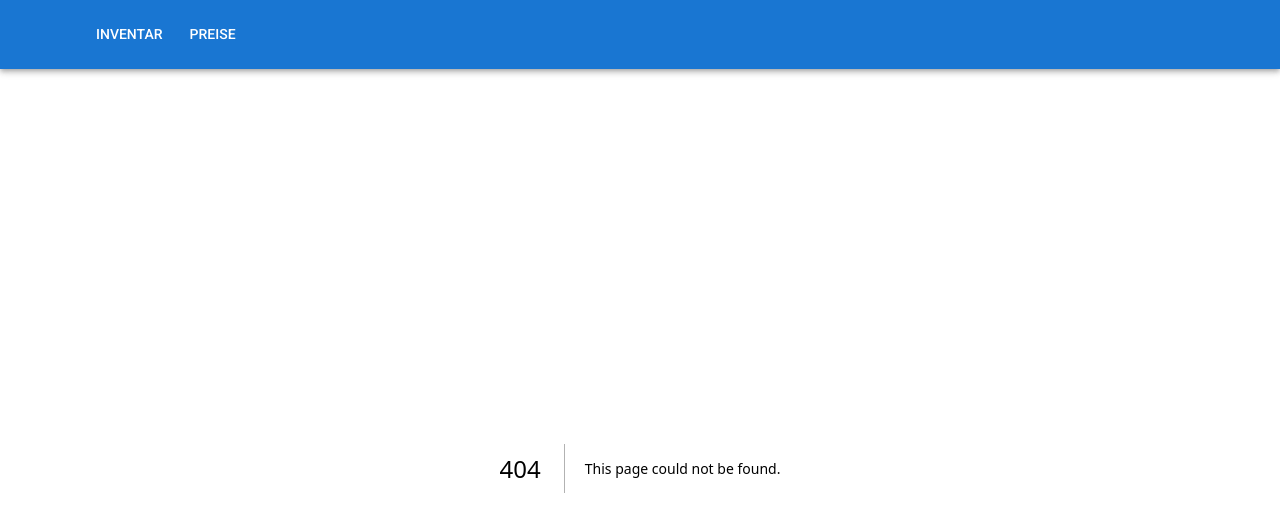
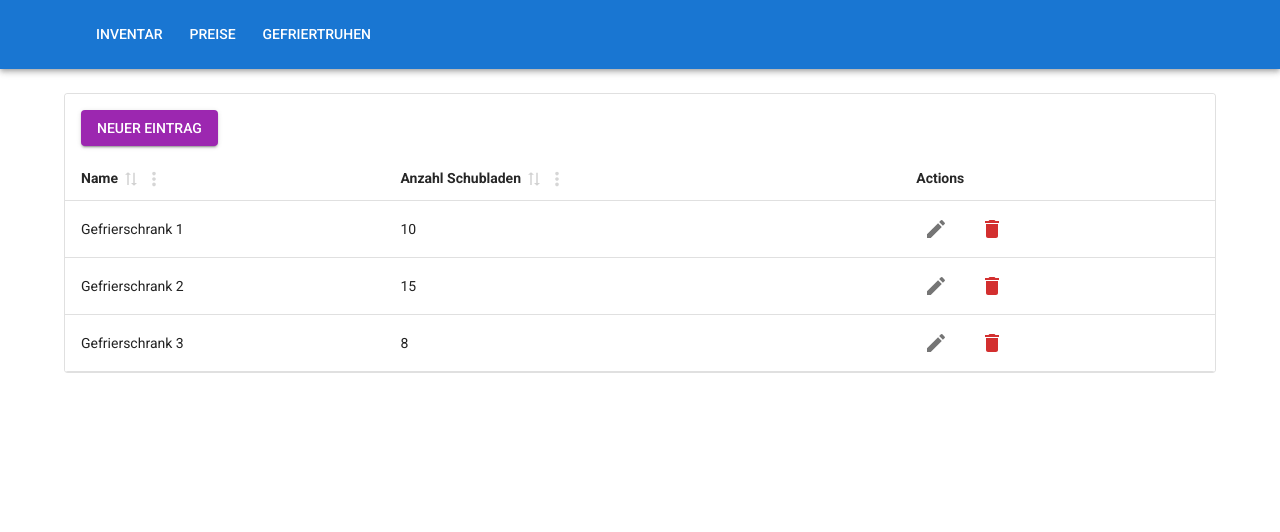
Before and after one commit to mattzes/vension_mgmt, a Next.js app: page /freezer in a window 1280 px wide. Before the commit this address had no page. Shown: the top 532 px of the page. Built offline with nearby package versions, Linux system fonts and the light colour scheme.

Commit message:
implement editable freezer table

```diff
--- /dev/null
+++ b/src/app/freezer/page.tsx
@@ -0,0 +1,6 @@
+import { FreezerTable } from '@/components/freezer/FreezerTable';
+import * as React from 'react';
+
+export default function Home() {
+  return <FreezerTable />;
+}
--- a/src/components/NavBar.tsx
+++ b/src/components/NavBar.tsx
@@ -21,6 +21,7 @@ import {
   ChevronLeft as ChevronLeftIcon,
   Kitchen as KitchenIcon,
   EuroSymbolRounded as EuroSymbolRoundedIcon,
+  RestaurantRounded as RestaurantRoundedIcon,
 } from '@mui/icons-material';
 import NextLink from 'next/link';
 
@@ -28,11 +29,15 @@ export default function NavBar() {
   const pages = {
     Inventar: {
       path: '/inventory',
-      icon: <KitchenIcon />,
+      icon: <RestaurantRoundedIcon />,
     },
     Preise: {
       path: '/pricing',
       icon: <EuroSymbolRoundedIcon />,
+    },
+    Gefriertruhen: {
+      path: '/freezer',
+      icon: <KitchenIcon />,
     },
   };
 
--- /dev/null
+++ b/src/components/freezer/FreezerTable.tsx
@@ -0,0 +1,178 @@
+'use client';
+import React, { useCallback, useMemo, useState } from 'react';
+import { MaterialReactTable, MRT_Row, type MRT_ColumnDef } from 'material-react-table';
+import { Box, Button, Container, IconButton, MenuItem, Tooltip, useMediaQuery, useTheme } from '@mui/material';
+import { Delete, Edit } from '@mui/icons-material';
+import { RecordForm } from './RecordForm';
+
+export const animal_types = ['Reh', 'Wildschwein'];
+export const meat_types = ['Rücken', 'Keule', 'Für Wurst'];
+
+export type Freezer = {
+  id: number;
+  name: string;
+  drawer_numbers: number;
+};
+
+export type MuiTextFieldProps = {
+  type: 'number' | 'text';
+  defaultValue?: any;
+};
+
+export type MyColumnDef = MRT_ColumnDef<Freezer> & {
+  accessorKey: 'id' | 'name' | 'drawer_numbers';
+  editable?: boolean;
+  muiTextFieldProps?: () => MuiTextFieldProps;
+};
+
+export const FreezerTable = () => {
+  const data: Freezer[] = [
+    {
+      id: 1,
+      name: 'Gefrierschrank 1',
+      drawer_numbers: 10,
+    },
+    {
+      id: 2,
+      name: 'Gefrierschrank 2',
+      drawer_numbers: 15,
+    },
+    {
+      id: 3,
+      name: 'Gefrierschrank 3',
+      drawer_numbers: 8,
+    },
+  ];
+
+  const theme = useTheme();
+  const disableGutters = useMediaQuery(() => theme.breakpoints.down('md'));
+  const [createRecordOpen, setRecordFormOpen] = useState(false);
+  const [tableData, setTableData] = useState<Freezer[]>(data);
+  const [rowToEdit, setRowToEdit] = useState<MRT_Row<Freezer> | null>(null);
+
+  const columns = useMemo<MyColumnDef[]>(
+    () => [
+      {
+        editable: true,
+        accessorKey: 'name',
+        header: 'Name',
+        size: 0,
+        muiTextFieldProps: () => ({
+          required: true,
+          type: 'text',
+          defaultValue: '',
+        }),
+      },
+      {
+        editable: true,
+        accessorKey: 'drawer_numbers',
+        header: 'Anzahl Schubladen',
+        size: 0,
+        muiTextFieldProps: () => ({
+          required: true,
+          type: 'number',
+        }),
+      },
+    ],
+    []
+  );
+
+  const defaultValues = columns.reduce((acc, column) => {
+    const defaultValue = column.muiTextFieldProps?.().defaultValue ?? '';
+    acc[column.accessorKey ?? ''] = defaultValue;
+    return acc;
+  }, {} as any);
+
+  const handleDeleteRow = useCallback(
+    (row: MRT_Row<Freezer>) => {
+      if (!confirm('Bist du sicher, dass du diesen Eintrag löschen möchtest?')) {
+        return;
+      }
+      //send api delete request here, then refetch or update local table data for re-render
+      tableData.splice(row.index, 1);
+      setTableData([...tableData]);
+    },
+    [tableData]
+  );
+
+  const handleOpenCreateRecordForm = () => {
+    setRecordFormOpen(true);
+  };
+
+  const setEditingRow = (row: MRT_Row<Freezer>) => {
+    setRowToEdit(row);
+    setRecordFormOpen(true);
+  };
+
+  const handleOnCloseForm = () => {
+    setRecordFormOpen(false);
+    setRowToEdit(null);
+  };
+
+  const handleSaveRowEdits = (values: Freezer) => {
+    if (rowToEdit) {
+      tableData[rowToEdit.index] = values;
+      //send/receive api updates here, then refetch or update local table data for re-render
+      setTableData([...tableData]);
+    } else {
+      throw new Error("Can't save edits, no row to edit");
+    }
+  };
+
+  const handleCreateRecord = (values: Freezer) => {
+    tableData.push(values);
+    setTableData([...tableData]);
+  };
+
+  return (
+    <Container disableGutters={disableGutters}>
+      <MaterialReactTable
+        columns={columns}
+        data={tableData}
+        editingMode="row"
+        enableEditing={true}
+        enableColumnDragging={false}
+        enableHiding={false}
+        enableFilters={false}
+        enablePagination={false}
+        enableFullScreenToggle={false}
+        enableBottomToolbar={false}
+        enableDensityToggle={false}
+        positionActionsColumn="last"
+        renderRowActions={({ row }) => (
+          <Box sx={{ display: 'flex', gap: '1rem' }}>
+            <Tooltip arrow placement="left" title="Bearbeiten">
+              <IconButton onClick={() => setEditingRow(row)}>
+                <Edit />
+              </IconButton>
+            </Tooltip>
+            <Tooltip arrow placement="right" title="Löschen">
+              <IconButton color="error" onClick={() => handleDeleteRow(row)}>
+                <Delete />
+              </IconButton>
+            </Tooltip>
+          </Box>
+        )}
+        muiTablePaperProps={{
+          elevation: 0,
+          variant: 'outlined',
+          sx: { mt: disableGutters ? 0 : 3 },
+        }}
+        renderTopToolbarCustomActions={() => (
+          <Button color="secondary" onClick={handleOpenCreateRecordForm} variant="contained" sx={{ mt: 1, ml: 1 }}>
+            Neuer Eintrag
+          </Button>
+        )}
+      />
+      <RecordForm
+        columns={columns}
+        rowToEdit={rowToEdit?.original ?? null}
+        open={createRecordOpen}
+        defaultValues={defaultValues}
+        onClose={handleOnCloseForm}
+        onUpdate={handleSaveRowEdits}
+        onSubmit={handleCreateRecord}
+      />
+    </Container>
+  );
+};
--- /dev/null
+++ b/src/components/freezer/RecordForm.tsx
@@ -0,0 +1,123 @@
+'use client';
+import React, { useEffect, useState } from 'react';
+import {
+  Button,
+  Dialog,
+  DialogActions,
+  DialogContent,
+  DialogTitle,
+  Stack,
+  TextField,
+  useMediaQuery,
+  useTheme,
+} from '@mui/material';
+import { validateFreezer } from '@/validation';
+import { MyColumnDef, Freezer } from './FreezerTable';
+
+export const RecordForm = ({
+  open,
+  columns,
+  rowToEdit,
+  defaultValues,
+  onClose,
+  onUpdate,
+  onSubmit,
+}: {
+  open: boolean;
+  columns: MyColumnDef[];
+  rowToEdit: Freezer | null;
+  defaultValues: Freezer;
+  onClose: () => void;
+  onUpdate: (values: Freezer) => void;
+  onSubmit: (values: Freezer) => void;
+}) => {
+  const [values, setValues] = useState<Freezer>(() => {
+    if (rowToEdit) return rowToEdit;
+    else return defaultValues;
+  });
+  const [errors, setErrors] = useState<Record<string, string>>({});
+  const theme = useTheme();
+  const isFullscreen = useMediaQuery(() => theme.breakpoints.down('sm'));
+
+  useEffect(() => {
+    if (open) {
+      if (rowToEdit) {
+        setValues(rowToEdit);
+      } else {
+        setValues(defaultValues);
+      }
+    }
+  }, [open]);
+
+  const handleSubmit = () => {
+    const errors = validateFreezer(values);
+
+    if (Object.keys(errors).length !== 0) {
+      setErrors(errors);
+    } else {
+      if (rowToEdit) onUpdate(values);
+      else onSubmit(values);
+
+      onClose();
+      setErrors({});
+    }
+  };
+
+  const handleKeypress = (e: React.KeyboardEvent) => {
+    if (e.key === 'Enter') {
+      handleSubmit();
+    }
+  };
+
+  const handleChange = (e: React.ChangeEvent<HTMLInputElement>) => {
+    setValues({ ...values, [e.target.name]: e.target.value });
+  };
+
+  const handleCancle = () => {
+    onClose();
+    setErrors({});
+  };
+
+  return (
+    <Dialog open={open} onKeyDown={handleKeypress} fullScreen={isFullscreen}>
+      <DialogTitle textAlign="center">{rowToEdit ? 'Eintrag Bearbeiten' : 'Neuen Eintrag erstellen'}</DialogTitle>
+      <DialogContent>
+        <form onSubmit={e => e.preventDefault()}>
+          <Stack
+            sx={{
+              width: '100%',
+              minWidth: { xs: '300px', sm: '360px', md: '400px' },
+              gap: 3,
+              mt: 1,
+            }}>
+            {columns.map(column => {
+              if (column.editable === false) return null;
+
+              const textFieldProps = column.muiTextFieldProps ? column.muiTextFieldProps() : {};
+
+              return (
+                <TextField
+                  {...textFieldProps}
+                  key={column.accessorKey}
+                  name={column.accessorKey}
+                  label={column.header}
+                  variant="outlined"
+                  onChange={handleChange}
+                  error={!!errors[column.accessorKey]}
+                  helperText={errors[column.accessorKey]}
+                  defaultValue={rowToEdit ? rowToEdit[column.accessorKey] : defaultValues[column.accessorKey]}
+                />
+              );
+            })}
+          </Stack>
+        </form>
+      </DialogContent>
+      <DialogActions sx={{ p: 3 }}>
+        <Button onClick={handleCancle}>Abbrechen</Button>
+        <Button type="submit" color="secondary" onClick={handleSubmit} variant="contained">
+          Speichern
+        </Button>
+      </DialogActions>
+    </Dialog>
+  );
+};
--- a/src/validation.tsx
+++ b/src/validation.tsx
@@ -80,6 +80,20 @@ const priceSchema: Record<string, any> = {
   }),
 };
 
+const freezerSchema: Record<string, any> = {
+  name: Joi.string().required().messages({
+    'strin.base': 'Bitte gib eine Tierart an.',
+    'string.empty': 'Bitte gib eine Tierart an.',
+    'any.required': 'Bitte gib eine Tierart an.',
+  }),
+  drawer_numbers: Joi.number().min(1).required().messages({
+    'number.base': 'Bitte gib einen Anzahl an.',
+    'number.empty': 'Bitte gib eine Anzahl an.',
+    'number.min': 'Die Anzahl muss größer als 0 sein.',
+    'any.required': 'Bitte gib eine Anzahl an.',
+  }),
+};
+
 export const validateVension = (values: Record<string, any>) => {
   const errors: Record<string, any> = {};
   for (const key in values) {
@@ -106,3 +120,18 @@ export const validatePrice = (values: Record<string, any>) => {
 
   return errors;
 };
+
+export const validateFreezer = (values: Record<string, any>) => {
+  const errors: Record<string, any> = {};
+  for (const key in values) {
+    if (!freezerSchema[key]) continue;
+    const { error } = freezerSchema[key].validate(values[key]);
+    if (error) {
+      errors[key] = error.message;
+    }
+  }
+
+  // check if combination of animal_type and meat_type already exists
+
+  return errors;
+};
```
